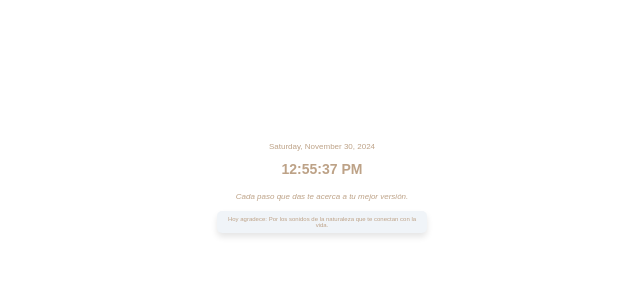
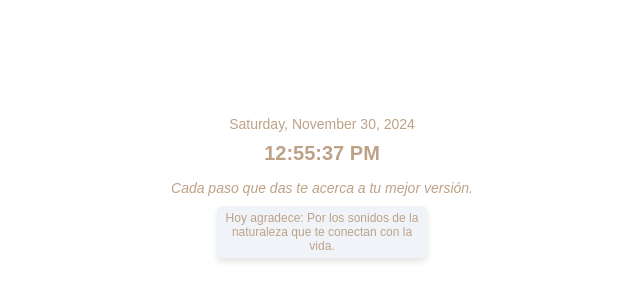
Before and after one commit to emiliagr2102/ClockPowerHour, a plain HTML site: page index.html in a window 1280 px wide. Shown: the part 218-518 px from the top of the page, without its empty margins (318-958 px from the left). Drawn offline with Linux system fonts and the light colour scheme.

Commit message:
Update styles.css

```diff
--- a/styles.css
+++ b/styles.css
@@ -14,27 +14,27 @@ body {
 }
 
 #time {
-    font-size: 14px; /* Tamaño de fuente para el reloj */
+    font-size: 20px; /* Tamaño de fuente para el reloj */
     font-weight: bold;
     color: #bda287;
     margin-bottom: 5px;
 }
 
 #date {
-    font-size: 8px; /* Tamaño de fuente para la fecha */
+    font-size: 14px; /* Tamaño de fuente para la fecha */
     margin-bottom: 10px;
     color: #bda287;
 }
 
 #quote {
-    font-size: 8px; /* Tamaño de fuente para la frase */
+    font-size: 14px; /* Tamaño de fuente para la frase */
     font-style: italic;
     margin: 10px;
     color: #bda287;
 }
 
 #gratitude {
-    font-size: 6px; /* Tamaño de fuente para la razón de agradecer */
+    font-size: 12px; /* Tamaño de fuente para la razón de agradecer */
     background-color: #f0f4f8;
     color: #bda287;
     padding: 5px 5px;
```
